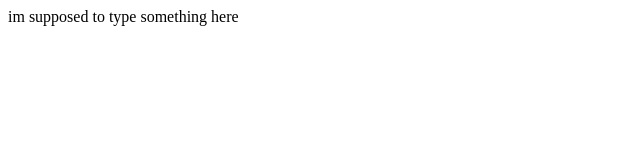
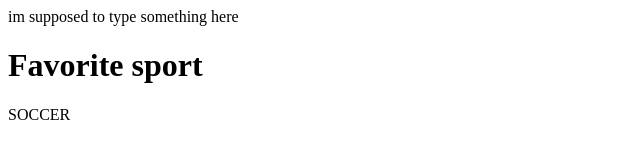
Before and after one commit to all-the-usernames-r-taken-chase/all-the-usernames-r-taken-chase.github.io, a plain HTML site: page index.html in a window 1280 px wide. Shown: the whole page, without its empty margins (0-640 px from the left). Drawn offline with Linux system fonts and the light colour scheme.

Commit message:
Update index.html

```diff
--- a/index.html
+++ b/index.html
@@ -1 +1,16 @@
 im supposed to type something here
+<!DOCTYPE html>
+ <html>
+<head>
+  <title>Chase's website</title>
+</head>
+
+<body>
+
+  <h1>Favorite sport</h1>
+
+  <p>SOCCER</p>
+
+</body>
+
+</html>
```
